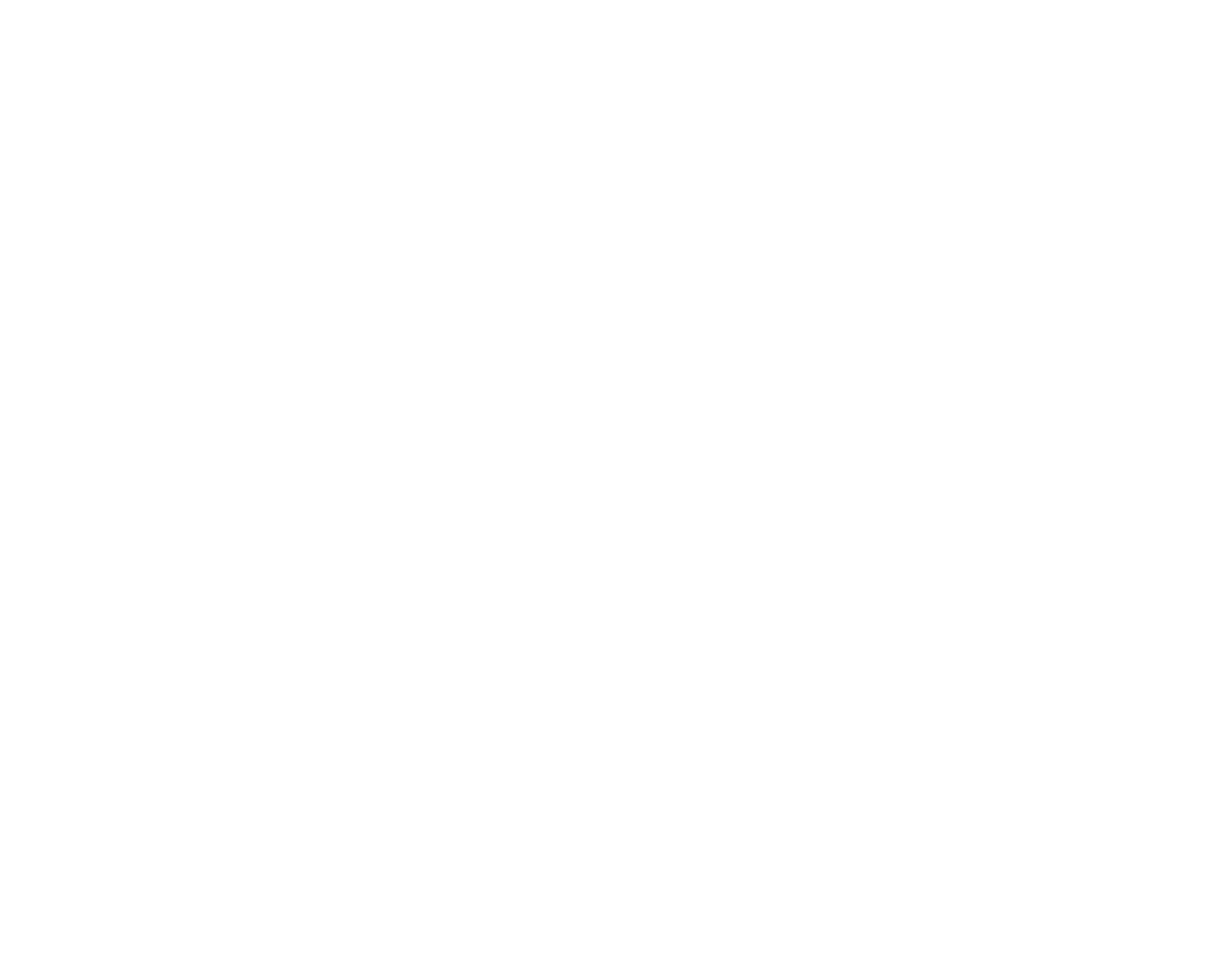
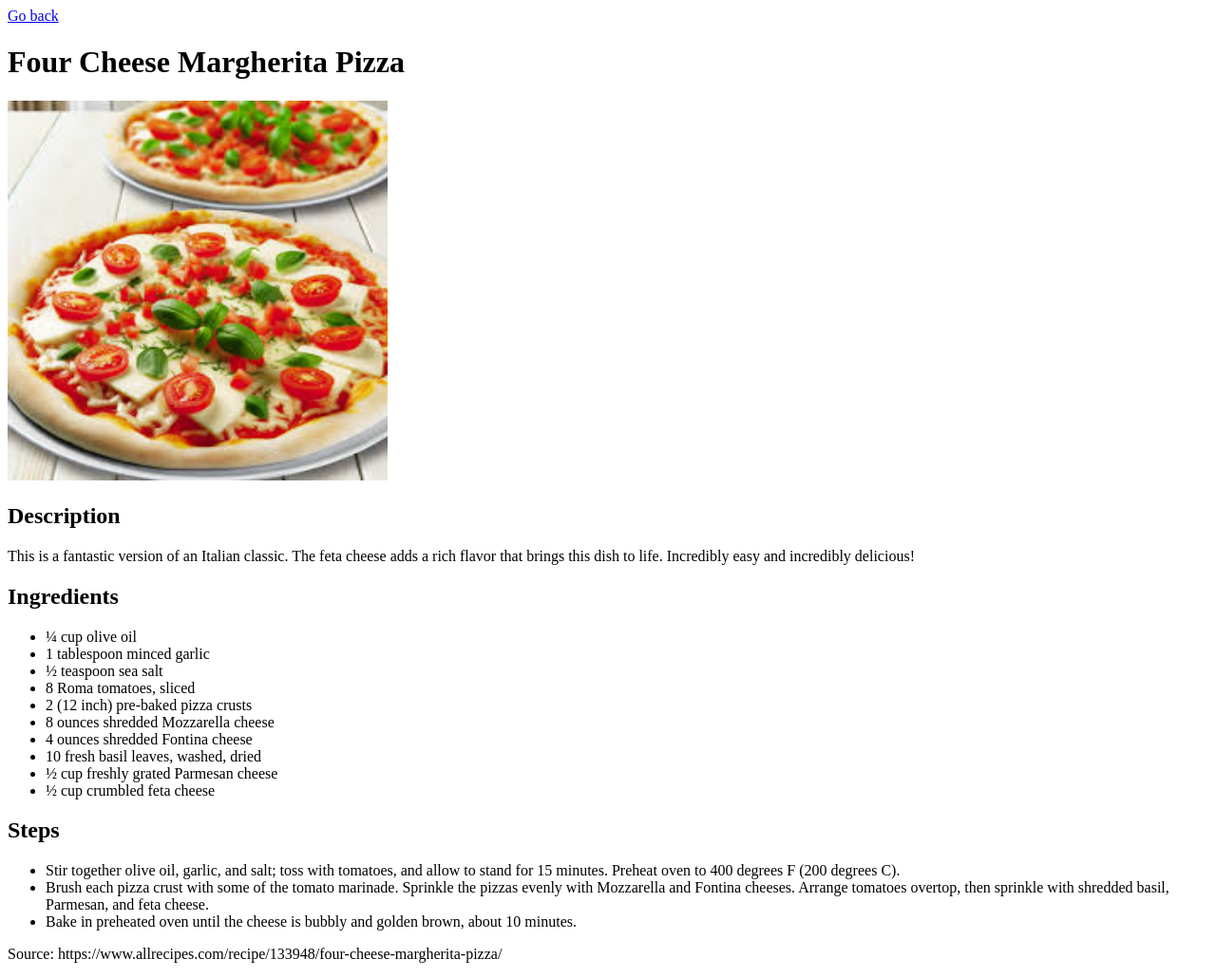
Before and after one commit to malejandrosan/odin-recipes, a plain HTML site: page recipes/pizza.html in a window 1280 px wide. Shown: the whole page at 95% size. Before the commit the page ends 800 px from the top, so only its background shows below. Drawn offline with Linux system fonts and the light colour scheme.

Commit message:
Add pizza recipe

```diff
--- a/recipes/pizza.html
+++ b/recipes/pizza.html
@@ -0,0 +1,46 @@
+<!DOCTYPE html>
+<html lang="en">
+<head>
+    <meta charset="UTF-8">
+    <meta name="viewport" content="width=device-width, initial-scale=1.0">
+    <title>Pizza</title>
+</head>
+<body>
+    <a href="../index.html">Go back</a>
+    <h1>Four Cheese Margherita Pizza</h1>
+
+    <img src="../img/pizza.jpeg" alt="A photo of a four cheese margherita pizza" width="400px" height="400px">
+
+    <div>
+        <h2>Description</h2>
+        <p>This is a fantastic version of an Italian classic. The feta cheese adds a rich flavor that brings this dish to life. Incredibly easy and incredibly delicious!</p>
+    </div>
+
+    <div>
+        <h2>Ingredients</h2>
+        <ul>
+            <li>¼ cup olive oil </li>
+            <li>1 tablespoon minced garlic </li>
+            <li>½ teaspoon sea salt </li>
+            <li>8 Roma tomatoes, sliced </li>
+            <li>2 (12 inch) pre-baked pizza crusts </li>
+            <li>8 ounces shredded Mozzarella cheese </li>
+            <li>4 ounces shredded Fontina cheese </li>
+            <li>10 fresh basil leaves, washed, dried </li>
+            <li>½ cup freshly grated Parmesan cheese </li>
+            <li>½ cup crumbled feta cheese</li>
+        </ul>
+    </div>
+
+    <div>
+        <h2>Steps</h2>
+        <ul>
+            <li> Stir together olive oil, garlic, and salt; toss with tomatoes, and allow to stand for 15 minutes. Preheat oven to 400 degrees F (200 degrees C). </li>
+            <li> Brush each pizza crust with some of the tomato marinade. Sprinkle the pizzas evenly with Mozzarella and Fontina cheeses. Arrange tomatoes overtop, then sprinkle with shredded basil, Parmesan, and feta cheese. </li>
+            <li> Bake in preheated oven until the cheese is bubbly and golden brown, about 10 minutes. </li>
+        </ul>
+        <p>Source: https://www.allrecipes.com/recipe/133948/four-cheese-margherita-pizza/</p>
+    </div>
+
+</body>
+</html>
```
Also changed, not shown: index.html (+1 -0 lines).
